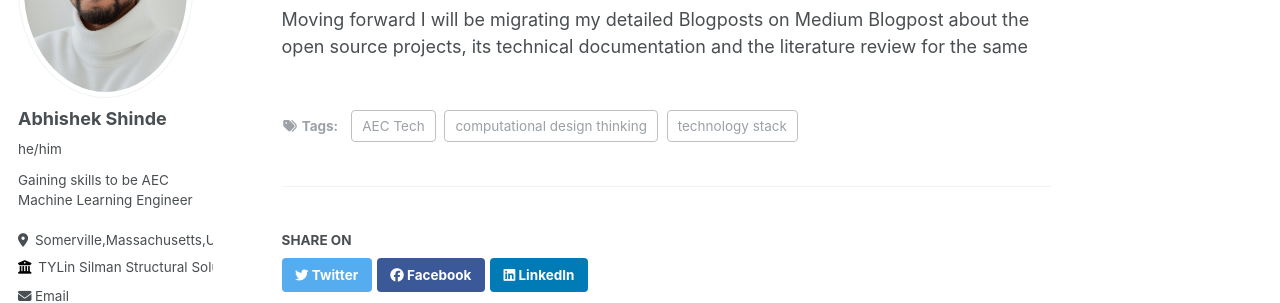
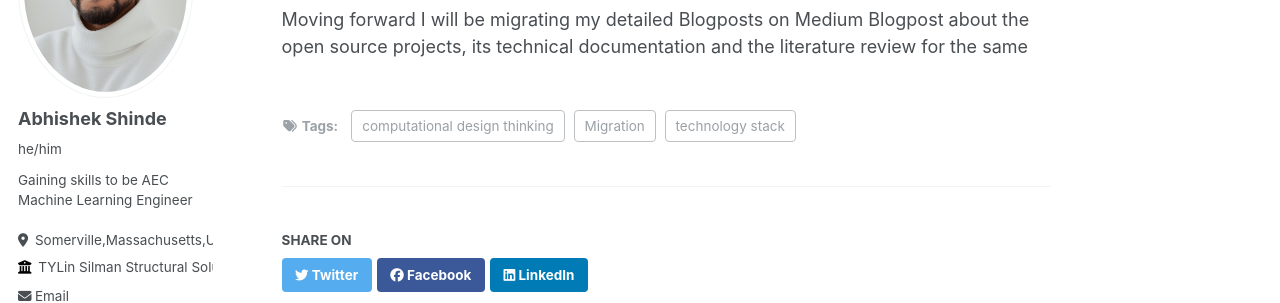
Before and after one commit to InquisitiveAS/InquisitiveAS.github.io, a Jekyll site: the page built from _posts/2024-12-05-blog-post-2.md, in a window 1280 px wide and 900 px high. Shown: the part 224-527 px from the top of the window. Built offline with Jekyll 4.4.1, drawn with Linux system fonts in a browser that asks for light colours.

Commit message:
Update 2024-12-05-blog-post-2.md

```diff
--- a/_posts/2024-12-05-blog-post-2.md
+++ b/_posts/2024-12-05-blog-post-2.md
@@ -5,7 +5,7 @@ permalink: /posts/2024/12/blog-post-2/
 tags:
   - computational design thinking
   - technology stack
-  - AEC Tech
+  - Migration
 ---
 
 <!-- This post will show up by default. To disable scheduling of future posts, edit `config.yml` and set `future: false`. -->
```
